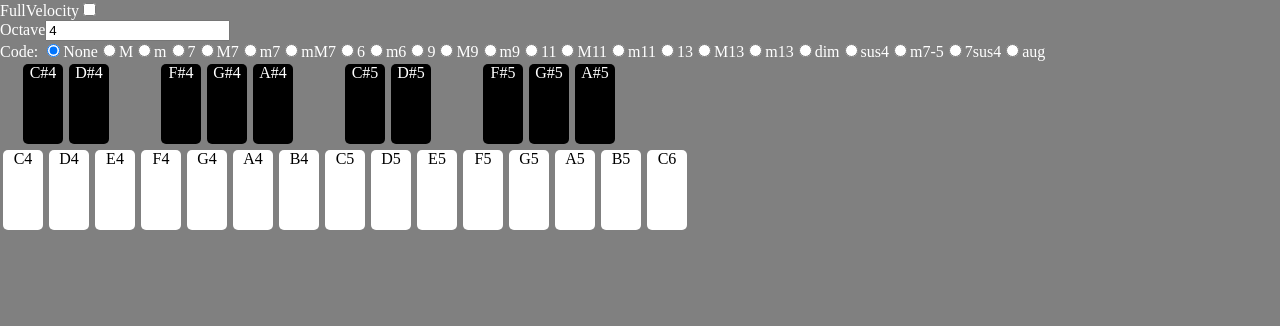
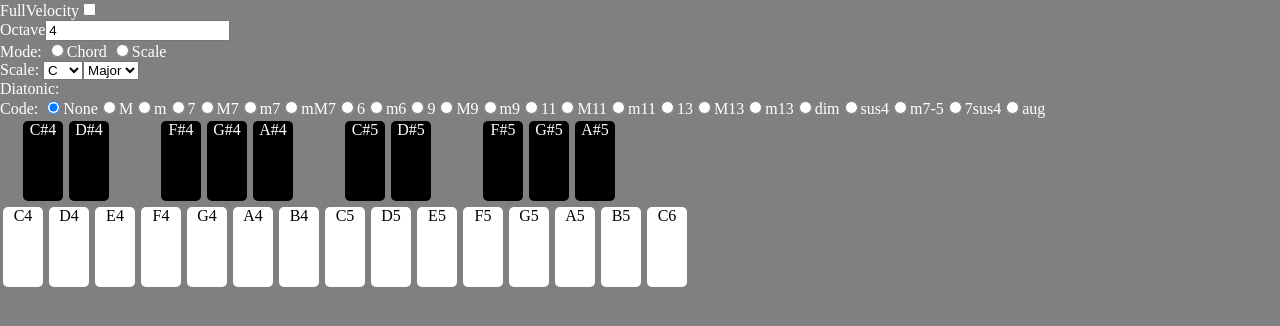
Before and after one commit to alarky/chorboard, a Vue app in the folder src/chorboard/: page / in a window 1280 px wide. Shown: the top 326 px of the page. Built offline with nearby package versions, Linux system fonts and the light colour scheme.

Commit message:
init scale model

```diff
--- a/src/chorboard/src/App.vue
+++ b/src/chorboard/src/App.vue
@@ -8,6 +8,14 @@
       <label for="octave">Octave</label>
       <input type="number" id="octave" v-model="activeOctave">
     </div>
+
+    <div>
+      Mode:
+      <input type="radio">Chord
+      <input type="radio">Scale
+    </div>
+
+    <ScaleBoard></ScaleBoard>
 
     <ChordBoard :chord-name="activeChordName" @emit="activeChordName = $event"></ChordBoard>
 
@@ -36,10 +44,12 @@ import KeyBoard from "@/components/KeyBoard.vue";
 import Synthesizer from "@/model/synthesizer";
 import Chord, {ChordTypes} from "@/model/chord";
 import ChordBoard from "@/components/ChordBoard.vue";
+import ScaleBoard from "@/components/ScaleBoard.vue";
 
 @Component({
   components: {
     HelloWorld,
+    ScaleBoard,
     ChordBoard,
     KeyBoard,
   },
--- /dev/null
+++ b/src/chorboard/src/components/ScaleBoard.vue
@@ -0,0 +1,39 @@
+<template>
+  <div class="scale-board">
+    Scale:
+
+    <select>
+      <option v-for="(name, number) in noteNameMap" :key="number" :value="number">{{ name }}</option>
+    </select>
+
+    <select>
+      <option v-for="(_, name) in scaleTypes" :key="name" :value="name">{{ name }}</option>
+    </select>
+
+    <div>
+      Diatonic:
+
+    </div>
+  </div>
+</template>
+
+<style scoped lang="scss">
+
+</style>
+
+<script lang="ts">
+import { Component, Prop, Vue } from 'vue-property-decorator';
+import {NoteNameMap} from "@/model/note";
+import {ScaleTypes} from "@/model/scale";
+
+@Component
+export default class ScaleBoard extends Vue {
+  private get noteNameMap(): {[name: number]: string} {
+    return NoteNameMap;
+  }
+
+  private get scaleTypes(): {[name: string]: number[]} {
+    return ScaleTypes;
+  }
+}
+</script>
--- a/src/chorboard/src/model/note.ts
+++ b/src/chorboard/src/model/note.ts
@@ -1,5 +1,5 @@
 
-const noteNameMap: {[name: number]: string} = {
+export const NoteNameMap: {[name: number]: string} = {
     0: "C",
     1: "C#",
     2: "D",
@@ -26,7 +26,7 @@ export default class Note {
         this.velocity = velocity;
 
         const remainder = number % 12;
-        this.name = noteNameMap[remainder];
+        this.name = NoteNameMap[remainder];
         this.octave = (number - remainder) / 12;
     }
 
--- /dev/null
+++ b/src/chorboard/src/model/scale.ts
@@ -0,0 +1,17 @@
+
+export const ScaleTypes: {[name: string]: number[]} = {
+    Major: [0, 2, 4, 5, 7, 9, 11],
+    Minor: [0, 2, 3, 5, 7, 8, 10],
+};
+
+export default class Scale {
+    private root!: number;
+    private type!: string;
+    private scale!: number[];
+
+    constructor(root: number, type: string) {
+        this.root = root;
+        this.type = type;
+        this.scale = ScaleTypes[type];
+    }
+}
```
